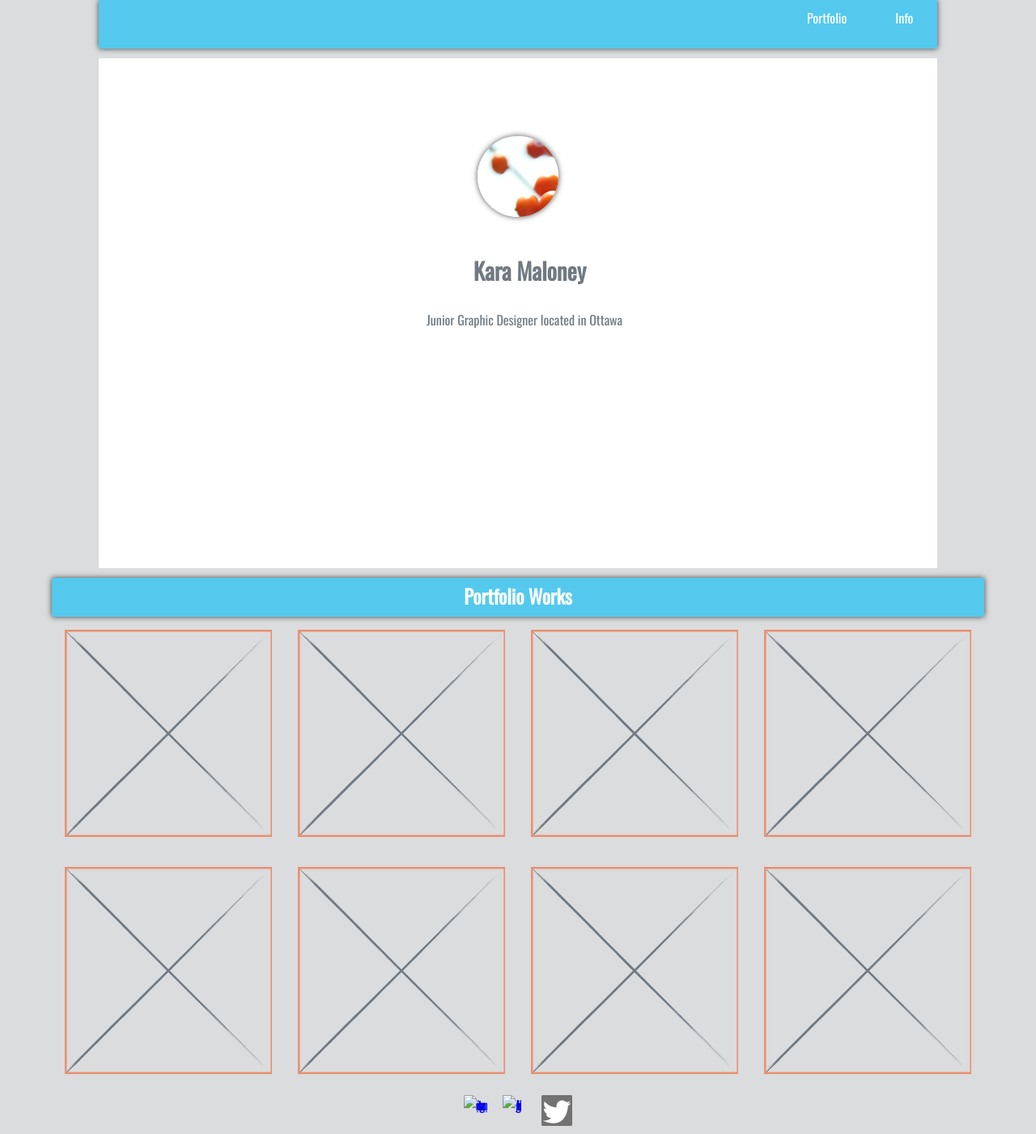
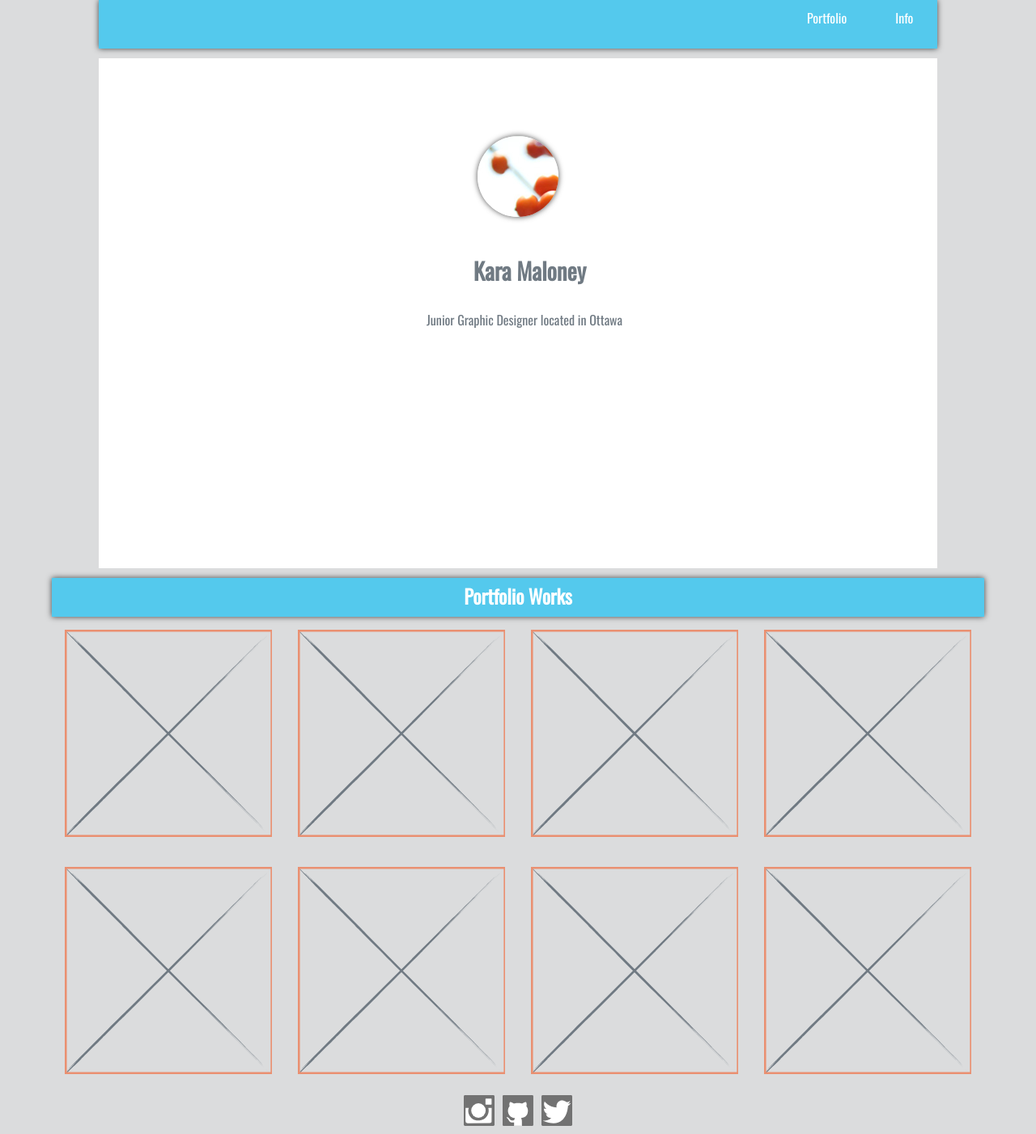
Before and after one commit to malo0140/portfolio, a Jekyll site: the page built from index.html, in a window 1280 px wide. Shown: the whole page at 81% size. Built offline with Jekyll 4.4.1, drawn with Linux system fonts in a browser that asks for light colours; Markdown is read by kramdown in place of the engine named in the settings.

Commit message:
slashes added to social media links

```diff
--- a/_layouts/default.html
+++ b/_layouts/default.html
@@ -32,11 +32,11 @@
     <div class="grid icons">
 
         <div class="unit-xs-1-3 unit-s-1-3 unit-m-1-3 unit-l-1-3 social">
-        <a href="{{site.baseurl}}https://www.instagram.com/"><img src="{{site.baseurl}}img/instagram_icon_gray.svg" alt="instagram"></a>
+        <a href="{{site.baseurl}}/https://www.instagram.com/"><img src="{{site.baseurl}}/img/instagram_icon_gray.svg" alt="instagram"></a>
         </div>
 
         <div class="unit-xs-1-3 unit-s-1-3 unit-m-1-3 unit-l-1-3 social">
-        <a href="{{site.baseurl}}https://www.github.com/malo0140/"><img src="{{site.baseurl}}img/github_icon_gray.svg" alt="github"></a>
+        <a href="{{site.baseurl}}/https://www.github.com/malo0140/"><img src="{{site.baseurl}}/img/github_icon_gray.svg" alt="github"></a>
         </div>
 
         <div class="unit-xs-1-3 unit-s-1-3 unit-m-1-3 unit-l-1-3 social">
```
